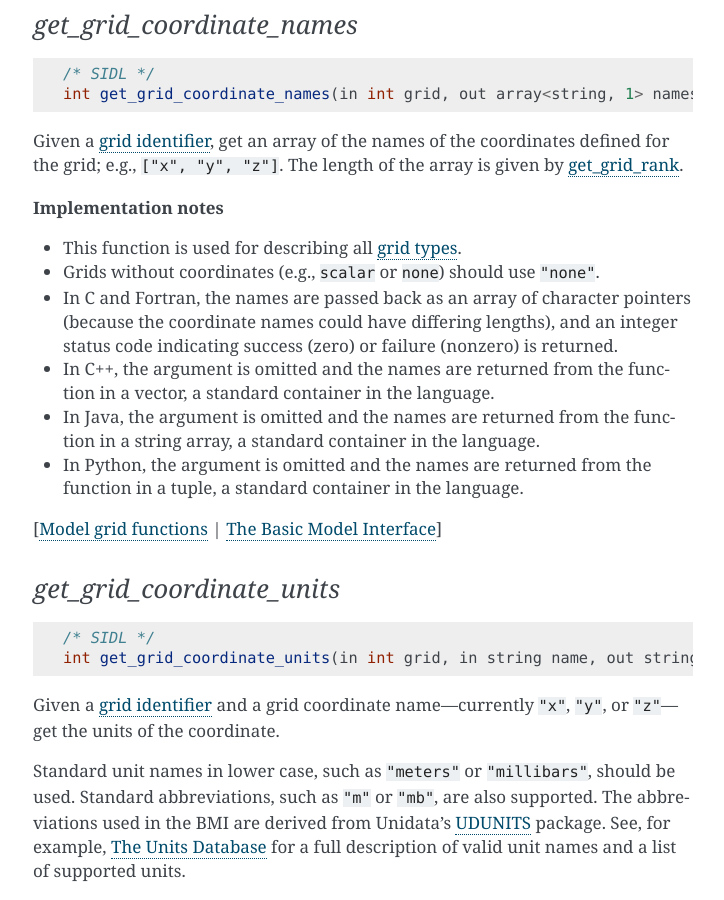
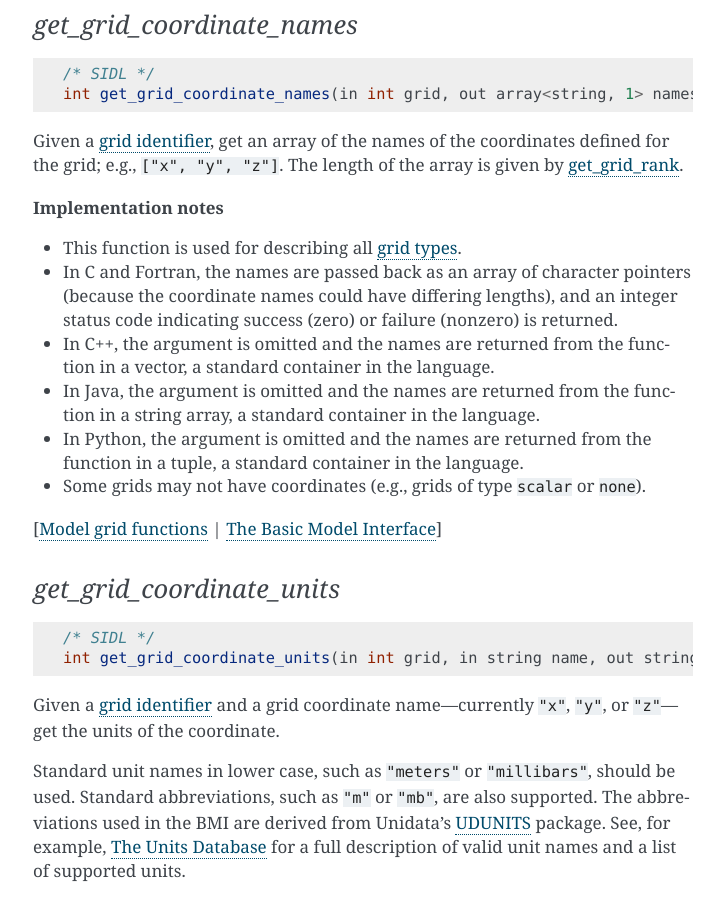
Before and after one commit to csdms/bmi, a Sphinx documentation site: the page built from docs/source/index.rst, in a window 1280 px wide and 900 px high, scrolled down 18372 px. Shown: the whole window, without its empty margins (387-1111 px from the left). Built offline with Sphinx 7.4.7, drawn with Linux system fonts in a browser that asks for light colours; formulas are drawn with MathJax 3.

Commit message:
Note that some grids won't have coordinates

```diff
--- a/docs/source/bmi.grid_funcs.rst
+++ b/docs/source/bmi.grid_funcs.rst
@@ -135,7 +135,6 @@ The length of the array is given by :ref:`get_grid_rank`.
 **Implementation notes**
 
 * This function is used for describing all :ref:`grid types <model_grids>`.
-* Grids without coordinates (e.g., ``scalar`` or ``none``) should use ``"none"``.
 * In C and Fortran, the names are passed back as an array of character pointers
   (because the coordinate names could have differing lengths), and an integer
   status code indicating success (zero) or failure (nonzero) is returned.
@@ -145,6 +144,8 @@ The length of the array is given by :ref:`get_grid_rank`.
   in a string array, a standard container in the language.
 * In Python, the argument is omitted and the names are returned from the
   function in a tuple, a standard container in the language.
+* Some grids may not have coordinates (e.g., grids of type ``scalar`` or
+  ``none``).
 
 [:ref:`grid_funcs` | :ref:`basic_model_interface`]
 
```
